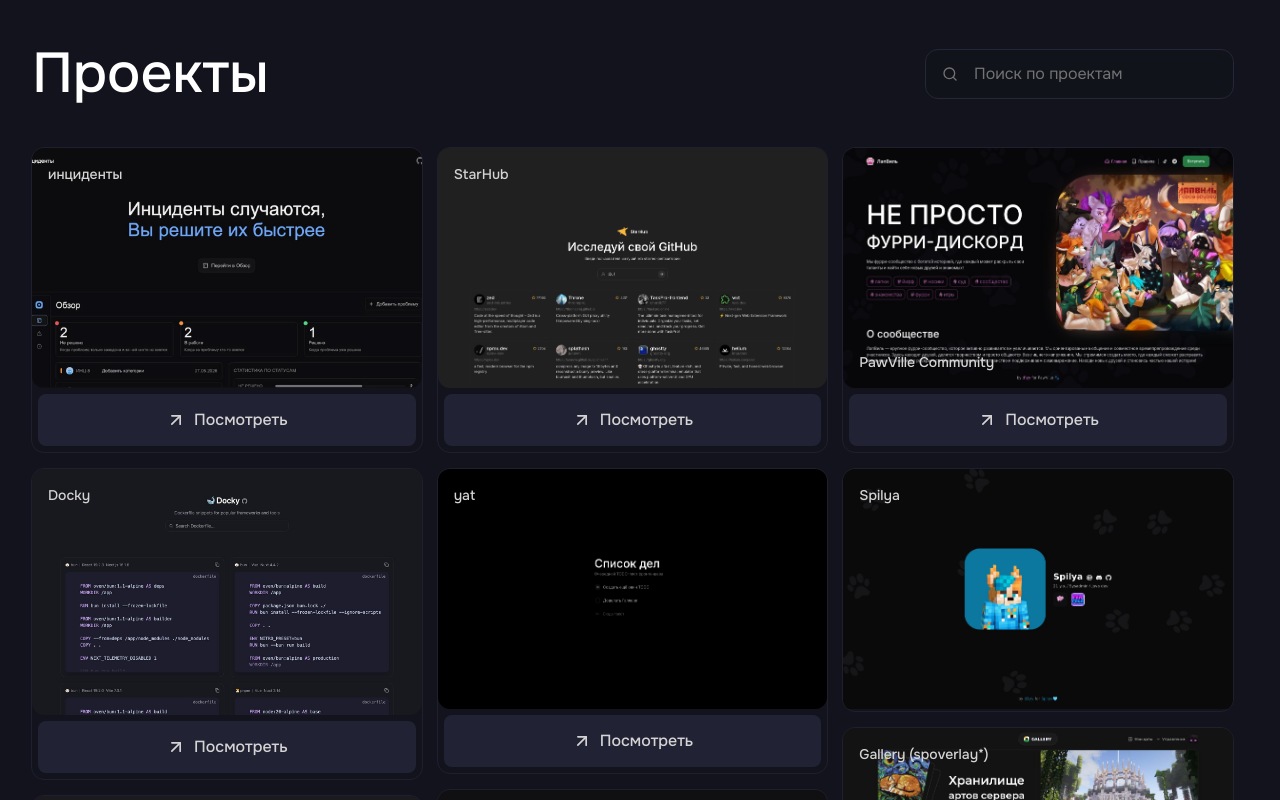
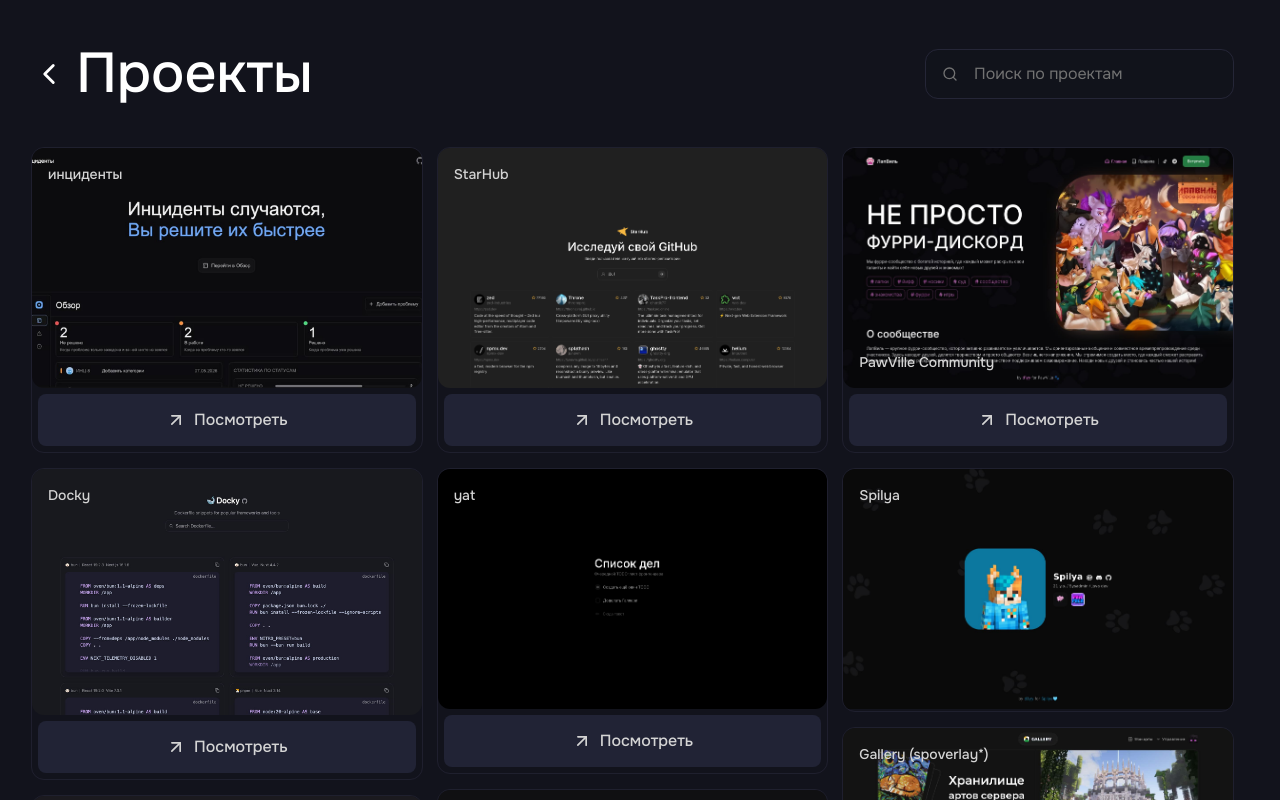
Before and after one commit to j0u1/www, a Next.js app: page /projects in a window 1280 px wide. Shown: the top 800 px of the page. Built offline with nearby package versions, Linux system fonts and the light colour scheme; no server answers.

Commit message:
refactor(Projects, H1, SkillsPage): enhance layout and add navigation icon

```diff
--- a/app/components/Header.tsx
+++ /dev/null
@@ -1,17 +0,0 @@
-import Link from "next/link";
-import Logo from "./icons/Logo";
-import { ChevronDownIcon } from "lucide-react";
-
-export default function Header() {
-  return (
-    <header className="flex justify-center items-center pt-4 lg:pt-8">
-      <div className="flex gap-2.5 justify-self-start items-center text-xl font-medium text-additional">
-        <Logo className="size-10" />
-        <div className="flex gap-1 items-center">
-          diy
-          <ChevronDownIcon className="size-5" />
-        </div>
-      </div>
-    </header>
-  )
-}
--- a/app/components/Main/Projects/index.tsx
+++ b/app/components/Main/Projects/index.tsx
@@ -1,40 +1,50 @@
-"use client"
-import H1 from "../../UI/Heading/H1";
-import { PROJECTS } from "../../../data/projects";
-import { useMemo, useState } from "react";
-import { useDebounce } from "@/app/hooks/useDebounce";
-import ProjectCard from "./ProjectCard";
-import Search from "./Search";
-import NotFound from "./NotFound";
+'use client';
+
+import H1 from '../../UI/Heading/H1';
+import { PROJECTS } from '../../../data/projects';
+import { useMemo, useState } from 'react';
+import { useDebounce } from '@/app/hooks/useDebounce';
+import ProjectCard from './ProjectCard';
+import Search from './Search';
+import NotFound from './NotFound';
+import { ChevronLeftIcon } from 'lucide-react';
+import { useRouter } from 'next/navigation';
 
 export default function Projects() {
-  const [searchTerm, setSearchTerm] = useState('')
-  const debouncedSearch = useDebounce(searchTerm, 300)
+  const [searchTerm, setSearchTerm] = useState('');
+  const debouncedSearch = useDebounce(searchTerm, 300);
+  const router = useRouter();
 
   const filteredProjects = useMemo(() => {
-    const search = debouncedSearch.toLocaleLowerCase()
+    const search = debouncedSearch.toLocaleLowerCase();
     return PROJECTS.filter(project =>
-      project.title.toLowerCase().includes(search)
-    )
-  }, [debouncedSearch])
+      project.title.toLowerCase().includes(search),
+    );
+  }, [debouncedSearch]);
 
   return (
     <section className="space-y-4 transition-all duration-300 lg:space-y-8">
       <div className="flex flex-col md:flex-row gap-4 md:items-center justify-between">
-        <H1>Проекты</H1>
+        <H1>
+          <ChevronLeftIcon
+            onClick={() => router.push('/')}
+            className="size-8.5 cursor-pointer active:scale-80 hover:text-accent duration-300 transition-all"
+          />
+          Проекты
+        </H1>
         <Search searchTerm={searchTerm} setSearchTerm={setSearchTerm} />
       </div>
-      <div className={`space-y-2.5 transition-all duration-1000 min-h-87.5 ${filteredProjects.length !== 0 ? "columns-1 md:columns-2 xl:columns-3" : "flex flex-col justify-center"}`}>
-        {filteredProjects.length ? filteredProjects.map
-          (project =>
+      <div
+        className={`space-y-2.5 transition-all duration-1000 min-h-87.5 ${filteredProjects.length !== 0 ? 'columns-1 md:columns-2 xl:columns-3' : 'flex flex-col justify-center'}`}
+      >
+        {filteredProjects.length ? (
+          filteredProjects.map(project => (
             <ProjectCard key={project.title} project={project} />
-          )
-          :
-          (
-            <NotFound />
-          )
-        }
+          ))
+        ) : (
+          <NotFound />
+        )}
       </div>
     </section>
-  )
+  );
 }
--- a/app/components/UI/Heading/H1.tsx
+++ b/app/components/UI/Heading/H1.tsx
@@ -1,5 +1,5 @@
 import { headingProps } from "@/app/types/heading";
 
 export default function H1({ children, className }: headingProps) {
-  return <h1 className={`text-[clamp(1.75rem,5vw,3.5rem)] font-medium duration-300 transition-all ${className}`}>{children}</h1>;
+  return <h1 className={`flex items-center gap-2.5 text-[clamp(1.75rem,5vw,3.5rem)] font-medium duration-300 transition-all ${className}`}>{children}</h1>;
 }
--- a/app/skills/page.tsx
+++ b/app/skills/page.tsx
@@ -1,7 +1,19 @@
-import Skills from "../components/Main/Hero/Skills";
+'use client';
+
+import { ChevronLeftIcon } from 'lucide-react';
+import Skills from '../components/Main/Hero/Skills';
+import { useRouter } from 'next/navigation';
 
 export default function SkillsPage() {
-    return (
-        <div><Skills /></div>
-    )
+  const router = useRouter();
+
+  return (
+    <>
+      <ChevronLeftIcon
+        onClick={() => router.push("/")}
+        className="size-8.5 cursor-pointer active:scale-80 hover:text-accent duration-300 transition-all"
+      />
+      <Skills />
+    </>
+  );
 }
```
